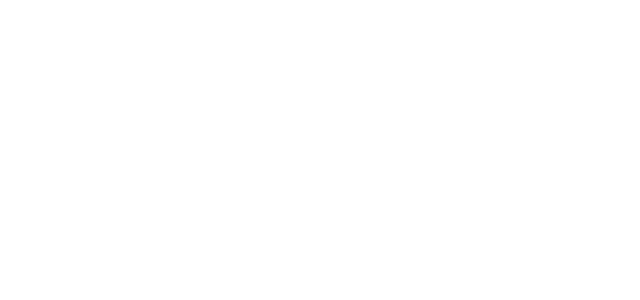
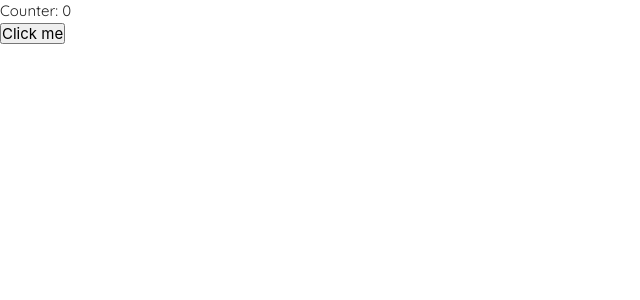
Before and after one commit to shubham14p3/react-mcq-test, a React (Create React App) app: page /play/Quiz in a window 1280 px wide. Shown: the top 300 px of the page, without its empty margins (0-640 px from the left). Built offline with nearby package versions, Linux system fonts and the light colour scheme.

Commit message:
added missing styles

```diff
--- a/src/App.js
+++ b/src/App.js
@@ -2,11 +2,14 @@
 import{BrowserRouter as Router,Route} from 'react-router-dom';
 import Home from './components/Home';
 import QuizInstructions from './components/quiz/QuizInstructions';
+import Play from './components/quiz/Play';
+
 function App() {
   return (
     <Router>
     <Route path="/" exact component={Home}/>
     <Route path="/play/instructions" exact component={QuizInstructions}/>
+    <Route path="/play/Quiz" exact component={Play}/>
 </Router>
   );
 }
--- a/src/components/quiz/Play.js
+++ b/src/components/quiz/Play.js
@@ -1,6 +1,31 @@
 import React from 'react';
+
 class Play extends React.Component{
+constructor(props){
+    super(props);
+    this.state={
+        counter:0
+    };
+}
 
+increaseCount=()=>{
+    this.setState({
+        counter:5
+        });
+};
+
+
+render(){
+    return(
+        <div>
+            <p>Counter: {this.state.counter}</p>
+           <button onClick={this.increaseCount}>Click me</button>
+
+        </div>
+
+            );
+
+}
 }
 
 export default Play;
```
